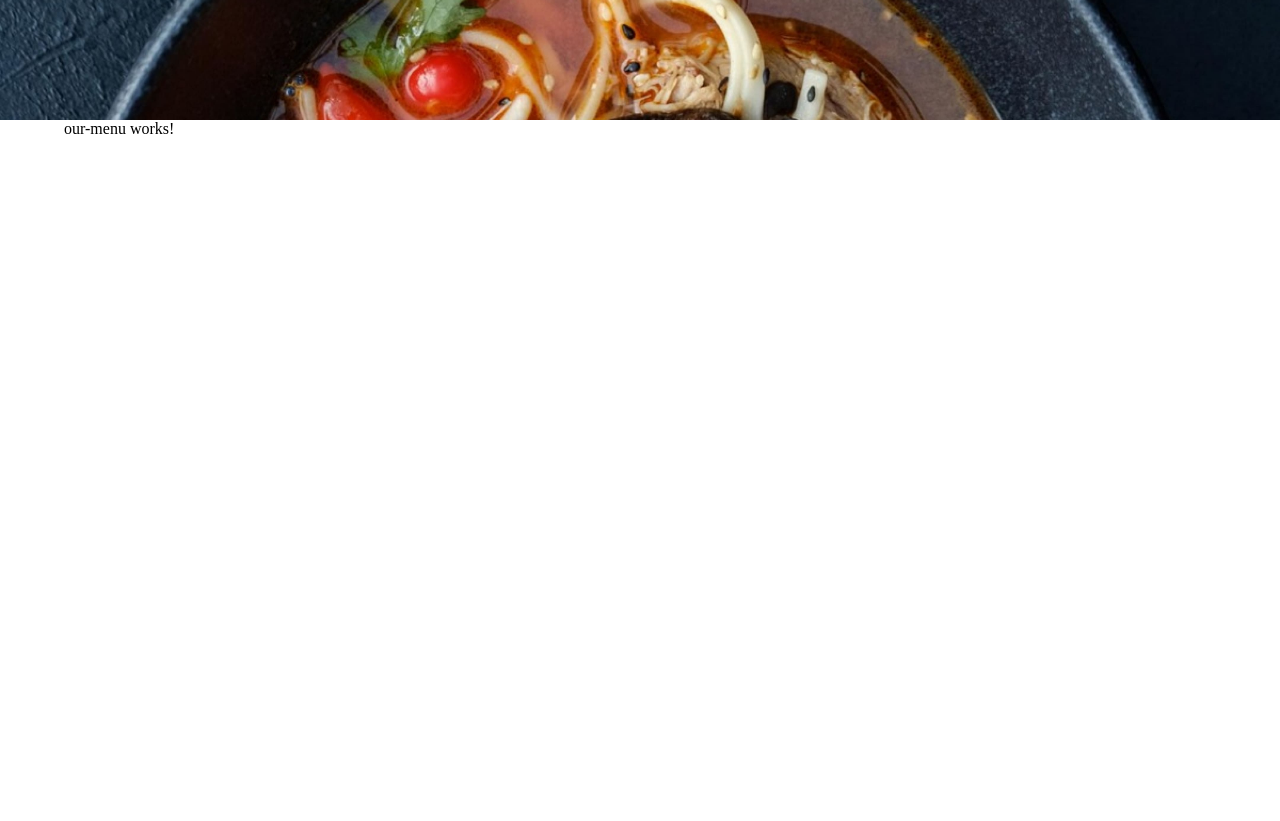
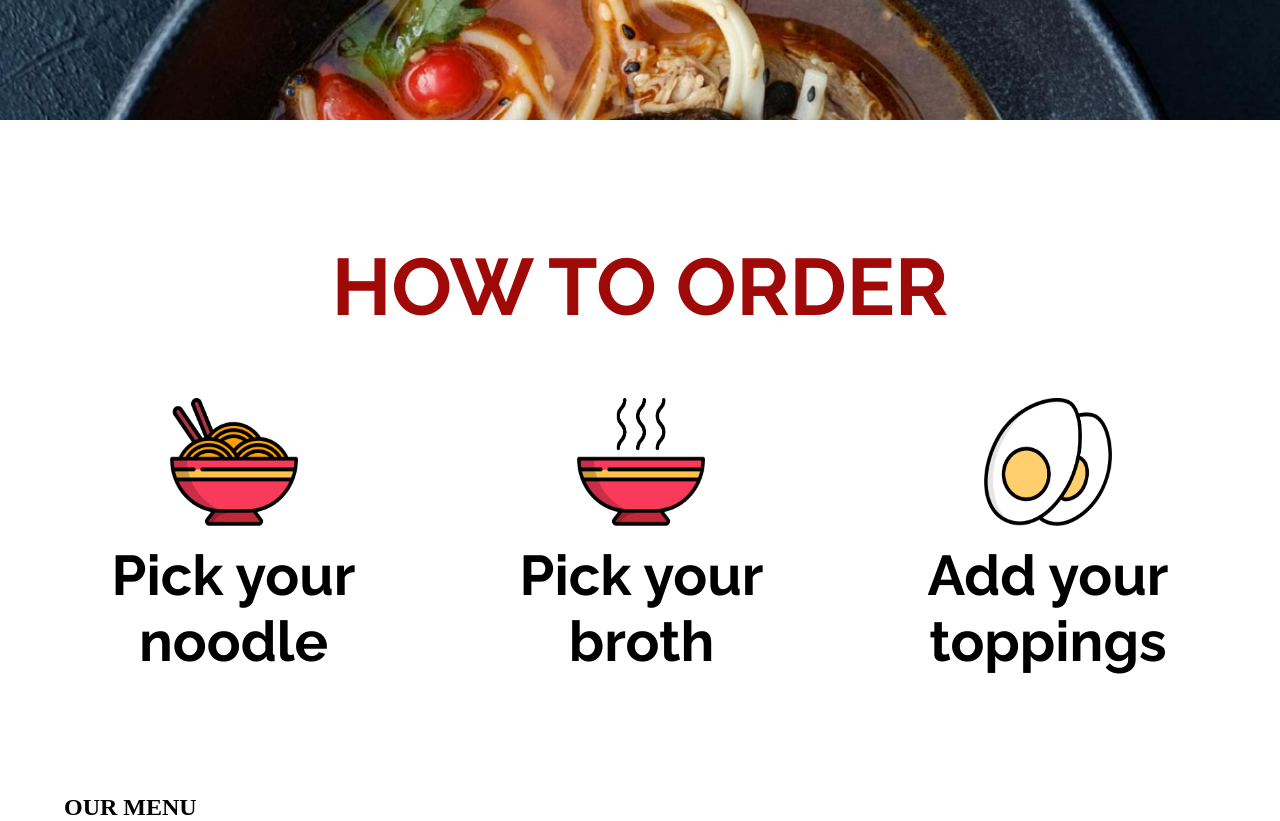
Before and after one commit to devhorn/angular_restaurant_website, an Angular app: page / in a window 1280 px wide. Shown: the part 680-1501 px from the top of the page. Before the commit the page ends 818 px from the top, so only its background shows below. Built offline with nearby package versions, Linux system fonts and the light colour scheme.

Commit message:
designed how to order section

```diff
--- a/src/app/main-content/how-to-order/how-to-order.component.html
+++ b/src/app/main-content/how-to-order/how-to-order.component.html
@@ -1 +1,26 @@
-<p>how-to-order works!</p>
+<section class="fontRaleway">
+  <h2>HOW TO ORDER</h2>
+  <div>
+    <div>
+      <img
+        src="../../../assets/img/2_section_how_to_order/PNG/noodle.png"
+        alt="Noodle"
+      />
+      <p>Pick your<br />noodle</p>
+    </div>
+    <div>
+      <img
+        src="../../../assets/img/2_section_how_to_order/PNG/broth.png"
+        alt=""
+      />
+      <p>Pick your<br />broth</p>
+    </div>
+    <div>
+      <img
+        src="../../../assets/img/2_section_how_to_order/PNG/egg.png"
+        alt=""
+      />
+      <p>Add your<br />toppings</p>
+    </div>
+  </div>
+</section>
--- a/src/app/main-content/how-to-order/how-to-order.component.scss
+++ b/src/app/main-content/how-to-order/how-to-order.component.scss
@@ -0,0 +1,33 @@
+@import "./../../../styles.scss";
+
+section {
+  display: flex;
+  flex-direction: column;
+  justify-content: center;
+  align-items: center;
+  gap: 64px;
+  padding: 120px 0;
+  > h2 {
+    font-size: 80px;
+    color: $red-font-color;
+  }
+  > div {
+    display: flex;
+    gap: 164px;
+    > div {
+      display: flex;
+      flex-direction: column;
+      align-items: center;
+      gap: 16px;
+      > img {
+        height: 128px;
+        width: 128px;
+      }
+      > p {
+        text-align: center;
+        font-size: 56px;
+        font-weight: bold;
+      }
+    }
+  }
+}
--- /dev/null
+++ b/src/app/main-content/landing-page/landingPage.component.html
@@ -0,0 +1,9 @@
+<section>
+  <div class="fontRaleway">
+    <app-navbar></app-navbar>
+  </div>
+  <div class="sakuraTitle">
+    <h1 class="fontRaleway">SAKURA RAMEN</h1>
+    <h2 class="fontRaleway">THE BEST RAMEN IN TOWN</h2>
+  </div>
+</section>
--- a/src/app/main-content/landing-page/landingPage.component.ts
+++ b/src/app/main-content/landing-page/landingPage.component.ts
@@ -6,17 +6,7 @@ import { NavbarComponent } from './navbar/navbar/navbar.component';
   selector: 'app-landingPage',
   standalone: true,
   imports: [CommonModule, NavbarComponent],
-  template: `
-    <section>
-      <div class="fontRaleway">
-        <app-navbar></app-navbar>
-      </div>
-      <div class="sakuraTitle">
-        <h1 class="fontRaleway">SAKURA RAMEN</h1>
-        <h2 class="fontRaleway">THE BEST RAMEN IN TOWN</h2>
-      </div>
-    </section>
-  `,
+  templateUrl: './landingPage.component.html',
   styleUrls: ['./landingPage.component.scss'],
 })
 export class LandingPageComponent {}
--- a/src/app/main-content/main-content.component.html
+++ b/src/app/main-content/main-content.component.html
@@ -1,2 +1,3 @@
 <app-landingPage></app-landingPage>
+<app-how-to-order></app-how-to-order>
 <app-our-menu></app-our-menu>
--- a/src/app/main-content/our-menu/our-menu.component.html
+++ b/src/app/main-content/our-menu/our-menu.component.html
@@ -1,3 +1,3 @@
 <section>
-  <p>our-menu works!</p>
+  <h2>OUR MENU</h2>
 </section>
--- a/src/styles.scss
+++ b/src/styles.scss
@@ -4,6 +4,8 @@
   margin: 0;
   box-sizing: border-box;
 }
+
+$red-font-color: #9f0908;
 
 /* raleway-100 - latin */
 @font-face {
```
Also changed, not shown: src/app/main-content/main-content.component.ts (+7 -1 lines).
